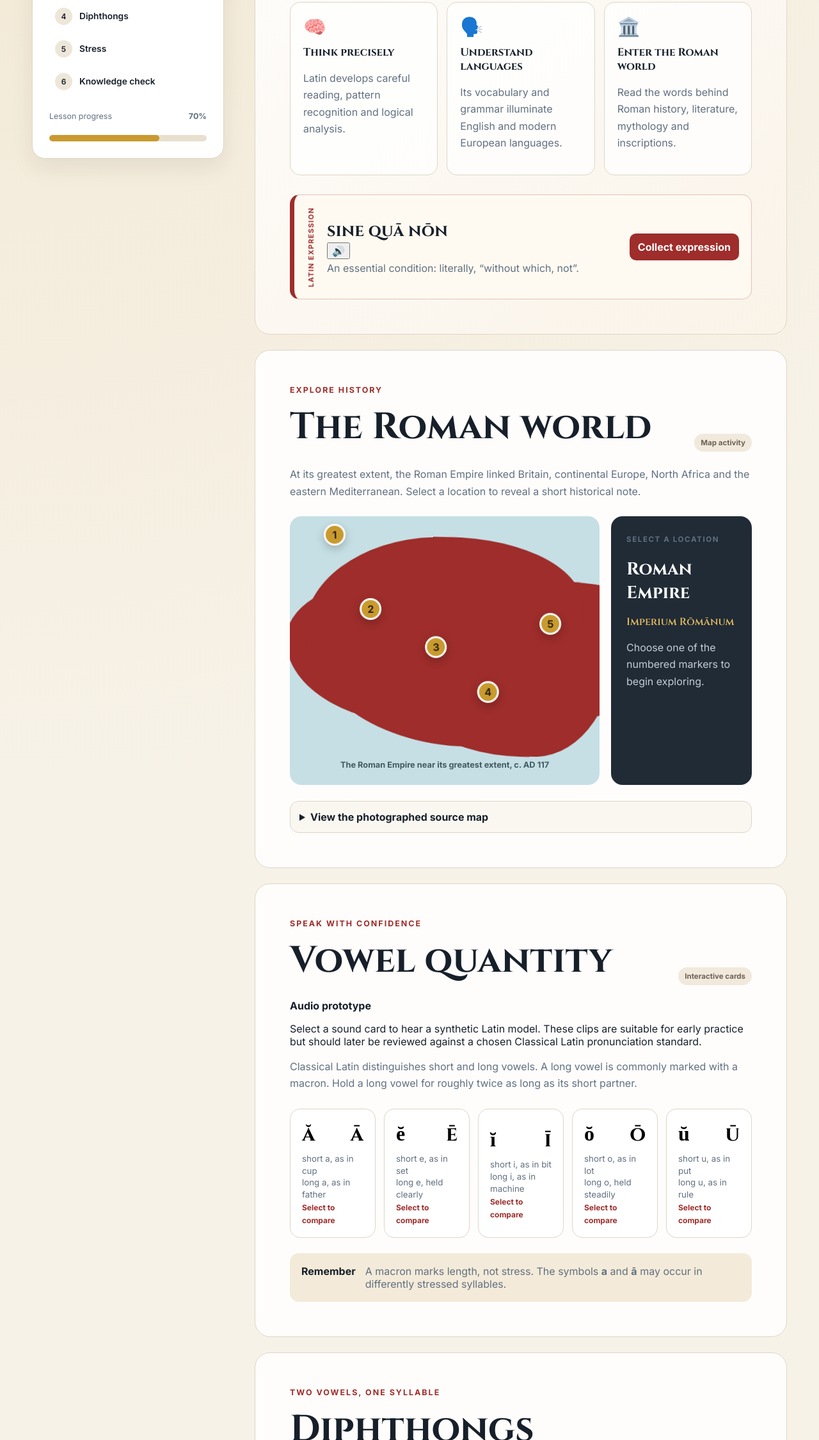
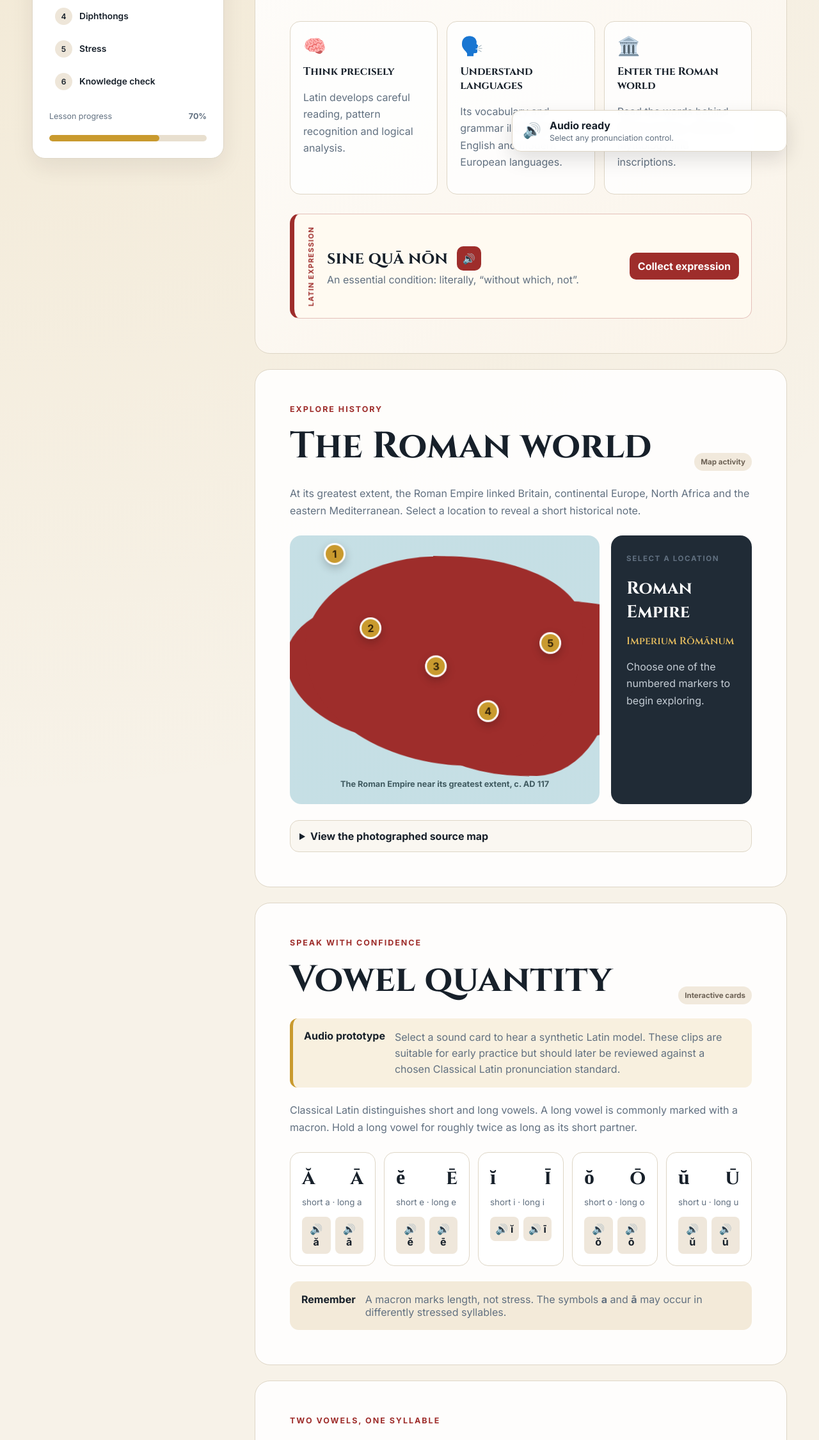
Before and after one commit to Caedmon07/LatinAcademy, a plain HTML site: page pages/foundations.html in a window 1280 px wide. Shown: the part 549-2800 px from the top of the page at 64% size. Drawn offline with Linux system fonts and the light colour scheme; files whose address does not match are found by name.

Commit message:
Add files via upload

```diff
--- a/static/foundations.css
+++ b/static/foundations.css
@@ -563,3 +563,111 @@
     margin-top: 12px;
   }
 }
+
+
+.heading-with-audio,
+.expression-audio-row {
+  display: flex;
+  align-items: center;
+  gap: 14px;
+  flex-wrap: wrap;
+}
+
+.audio-button {
+  border: 0;
+  border-radius: 10px;
+  background: var(--roman-red);
+  color: white;
+  font-weight: 800;
+  cursor: pointer;
+}
+
+.audio-button.large {
+  padding: 11px 14px;
+}
+
+.audio-button.compact {
+  width: 38px;
+  height: 38px;
+}
+
+.audio-button:hover,
+.dual-audio button:hover {
+  background: var(--roman-dark);
+}
+
+.audio-notice {
+  display: grid;
+  grid-template-columns: auto 1fr;
+  gap: 15px;
+  margin: 22px 0;
+  padding: 17px;
+  border-left: 5px solid var(--gold);
+  border-radius: 12px;
+  background: #f8f0df;
+}
+
+.audio-notice p {
+  margin: 0;
+  color: var(--muted);
+  line-height: 1.55;
+}
+
+.vowel-card {
+  cursor: default;
+}
+
+.dual-audio {
+  display: grid;
+  grid-template-columns: 1fr 1fr;
+  gap: 7px;
+  margin-top: 13px;
+}
+
+.dual-audio button {
+  border: 0;
+  border-radius: 8px;
+  padding: 9px 6px;
+  background: #efe7db;
+  color: var(--ink);
+  font-weight: 800;
+  cursor: pointer;
+}
+
+.audio-player-status {
+  position: sticky;
+  bottom: 14px;
+  z-index: 8;
+  display: grid;
+  grid-template-columns: auto 1fr;
+  gap: 13px;
+  align-items: center;
+  max-width: 430px;
+  margin: 18px 0 24px auto;
+  padding: 13px 16px;
+  border: 1px solid var(--line);
+  border-radius: 14px;
+  background: rgba(255,255,255,.94);
+  box-shadow: 0 12px 30px rgba(27,25,20,.13);
+  backdrop-filter: blur(8px);
+}
+
+.audio-player-status span {
+  font-size: 1.45rem;
+}
+
+.audio-player-status strong,
+.audio-player-status p {
+  display: block;
+  margin: 0;
+}
+
+.audio-player-status p {
+  color: var(--muted);
+  font-size: .78rem;
+  margin-top: 2px;
+}
+
+.audio-player-status.playing {
+  border-color: rgba(158,45,43,.45);
+}
--- a/static/foundations.js
+++ b/static/foundations.js
@@ -1,18 +1,23 @@
 const lessonData = {
   vowels: [
-    { short: "ă", long: "ā", shortHint: "short a, as in cup", longHint: "long a, as in father" },
-    { short: "ĕ", long: "ē", shortHint: "short e, as in set", longHint: "long e, held clearly" },
-    { short: "ĭ", long: "ī", shortHint: "short i, as in bit", longHint: "long i, as in machine" },
-    { short: "ŏ", long: "ō", shortHint: "short o, as in lot", longHint: "long o, held steadily" },
-    { short: "ŭ", long: "ū", shortHint: "short u, as in put", longHint: "long u, as in rule" }
+    { short: "ă", long: "ā", shortHint: "short a", longHint: "long a",
+      shortAudio: "../assets/audio/latin/short-a.mp3", longAudio: "../assets/audio/latin/long-a.mp3" },
+    { short: "ĕ", long: "ē", shortHint: "short e", longHint: "long e",
+      shortAudio: "../assets/audio/latin/short-e.mp3", longAudio: "../assets/audio/latin/long-e.mp3" },
+    { short: "ĭ", long: "ī", shortHint: "short i", longHint: "long i",
+      shortAudio: "../assets/audio/latin/short-i.mp3", longAudio: "../assets/audio/latin/long-i.mp3" },
+    { short: "ŏ", long: "ō", shortHint: "short o", longHint: "long o",
+      shortAudio: "../assets/audio/latin/short-o.mp3", longAudio: "../assets/audio/latin/long-o.mp3" },
+    { short: "ŭ", long: "ū", shortHint: "short u", longHint: "long u",
+      shortAudio: "../assets/audio/latin/short-u.mp3", longAudio: "../assets/audio/latin/long-u.mp3" }
   ],
   diphthongs: [
-    { text: "ae", hint: "a single gliding sound, similar to eye" },
-    { text: "au", hint: "similar to the sound in now" },
-    { text: "ei", hint: "a smooth e-to-i glide" },
-    { text: "oe", hint: "a rounded two-vowel glide" },
-    { text: "ui", hint: "u and i combined in one syllable" },
-    { text: "eu", hint: "e and u pronounced in one breath" }
+    { text: "ae", example: "Caesar", hint: "a single gliding sound", audio: "../assets/audio/latin/ae-caesar.mp3" },
+    { text: "au", example: "aurum", hint: "a smooth a-to-u glide", audio: "../assets/audio/latin/au-aurum.mp3" },
+    { text: "ei", example: "deinde", hint: "a smooth e-to-i glide", audio: "../assets/audio/latin/ei-deinde.mp3" },
+    { text: "oe", example: "poena", hint: "a rounded two-vowel glide", audio: "../assets/audio/latin/oe-poena.mp3" },
+    { text: "ui", example: "cui", hint: "u and i combined in one syllable", audio: "../assets/audio/latin/ui-cui.mp3" },
+    { text: "eu", example: "heu", hint: "e and u in one breath", audio: "../assets/audio/latin/eu-heu.mp3" }
   ],
   places: {
     britannia: {
@@ -43,20 +48,60 @@ const lessonData = {
   }
 };
 
+const sharedAudio = new Audio();
+
+function playClip(path, label) {
+  sharedAudio.pause();
+  sharedAudio.currentTime = 0;
+  sharedAudio.src = path;
+
+  const status = document.getElementById("audioStatus");
+  if (status) {
+    status.querySelector("strong").textContent = `Playing: ${label}`;
+    status.querySelector("p").textContent = "Synthetic Latin audio model";
+    status.classList.add("playing");
+  }
+
+  sharedAudio.play().catch(() => {
+    if (status) {
+      status.querySelector("strong").textContent = "Audio could not start";
+      status.querySelector("p").textContent = "Check that the site is being run through a local web server.";
+    }
+  });
+
+  sharedAudio.onended = () => {
+    if (status) {
+      status.querySelector("strong").textContent = "Audio ready";
+      status.querySelector("p").textContent = "Select another pronunciation control.";
+      status.classList.remove("playing");
+    }
+  };
+}
+
+document.querySelectorAll("[data-audio]").forEach((button) => {
+  button.addEventListener("click", () => {
+    playClip(button.dataset.audio, button.getAttribute("aria-label") || "Latin audio");
+  });
+});
+
 const vowelGrid = document.getElementById("vowelGrid");
 lessonData.vowels.forEach((vowel) => {
-  const button = document.createElement("button");
-  button.type = "button";
-  button.className = "vowel-card";
-  button.innerHTML = `
+  const card = document.createElement("article");
+  card.className = "vowel-card";
+  card.innerHTML = `
     <span class="vowel-pair"><b>${vowel.short}</b><b>${vowel.long}</b></span>
-    <small>${vowel.shortHint}<br>${vowel.longHint}</small>
-    <span class="play-label">Select to compare</span>
+    <small>${vowel.shortHint} · ${vowel.longHint}</small>
+    <span class="dual-audio">
+      <button type="button" data-vowel-audio="${vowel.shortAudio}" aria-label="Play ${vowel.shortHint}">🔊 ${vowel.short}</button>
+      <button type="button" data-vowel-audio="${vowel.longAudio}" aria-label="Play ${vowel.longHint}">🔊 ${vowel.long}</button>
+    </span>
   `;
-  button.addEventListener("click", () => {
-    alert(`${vowel.short}: ${vowel.shortHint}\n${vowel.long}: ${vowel.longHint}`);
+  card.querySelectorAll("[data-vowel-audio]").forEach((button) => {
+    button.addEventListener("click", () => {
+      playClip(button.dataset.vowelAudio, button.getAttribute("aria-label"));
+    });
   });
-  vowelGrid.appendChild(button);
+  vowelGrid.appendChild(card);
 });
 
 const diphthongGrid = document.getElementById("diphthongGrid");
@@ -66,10 +111,10 @@ lessonData.diphthongs.forEach((sound) => {
   button.className = "sound-card";
   button.innerHTML = `
     <strong>${sound.text}</strong>
-    <small>${sound.hint}</small>
-    <span class="play-label">Select for guidance</span>
+    <small>${sound.example} — ${sound.hint}</small>
+    <span class="play-label">🔊 Play example</span>
   `;
-  button.addEventListener("click", () => alert(`${sound.text}: ${sound.hint}`));
+  button.addEventListener("click", () => playClip(sound.audio, `${sound.text} in ${sound.example}`));
   diphthongGrid.appendChild(button);
 });
 
@@ -87,6 +132,7 @@ document.querySelectorAll(".map-point").forEach((button) => {
 document.querySelector(".word-button").addEventListener("click", () => {
   document.getElementById("stressExplanation").innerHTML =
     "The penultimate syllable <b>se</b> is short, so the stress moves back: a-mā-<b>VIS</b>-se-tis.";
+  playClip("../assets/audio/latin/stress-amavissetis.mp3", "amāvissetis");
 });
 
 const collectibleButton = document.querySelector(".collect-button");
```
